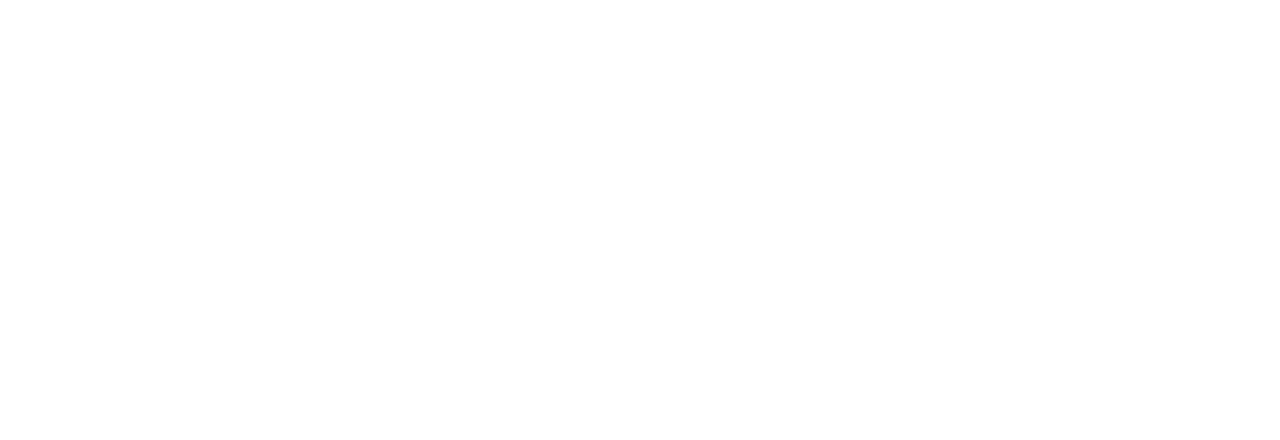
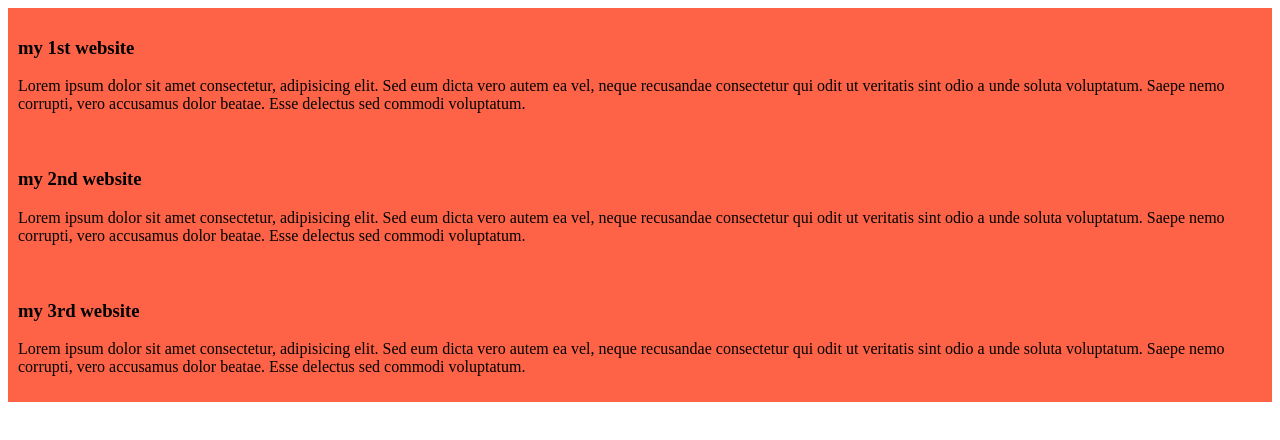
Before and after one commit to ImranRifat067/my-simple-website, a plain HTML site: page index.html in a window 1280 px wide. Drawn offline with Linux system fonts and the light colour scheme.

Commit message:
add 2nd and 3rd website

```diff
--- a/index.html
+++ b/index.html
@@ -4,8 +4,21 @@
     <meta charset="UTF-8">
     <meta name="viewport" content="width=device-width, initial-scale=1.0">
     <title>my simple website</title>
+    <link rel="stylesheet" href="style/dom.css">
 </head>
 <body>
+    <div>
+        <h3>my 1st website</h3>
+        <p>Lorem ipsum dolor sit amet consectetur, adipisicing elit. Sed eum dicta vero autem ea vel, neque recusandae consectetur qui odit ut veritatis sint odio a unde soluta voluptatum. Saepe nemo corrupti, vero accusamus dolor beatae. Esse delectus sed commodi voluptatum.</p>
+    </div>
+    <div>
+        <h3>my 2nd website</h3>
+        <p>Lorem ipsum dolor sit amet consectetur, adipisicing elit. Sed eum dicta vero autem ea vel, neque recusandae consectetur qui odit ut veritatis sint odio a unde soluta voluptatum. Saepe nemo corrupti, vero accusamus dolor beatae. Esse delectus sed commodi voluptatum.</p>
+    </div>
+    <div>
+        <h3>my 3rd website</h3>
+        <p>Lorem ipsum dolor sit amet consectetur, adipisicing elit. Sed eum dicta vero autem ea vel, neque recusandae consectetur qui odit ut veritatis sint odio a unde soluta voluptatum. Saepe nemo corrupti, vero accusamus dolor beatae. Esse delectus sed commodi voluptatum.</p>
+    </div>
 
 </body>
 </html>
--- /dev/null
+++ b/style/dom.css
@@ -0,0 +1,4 @@
+div{
+    background-color: tomato;
+    padding: 10px;
+}
```
